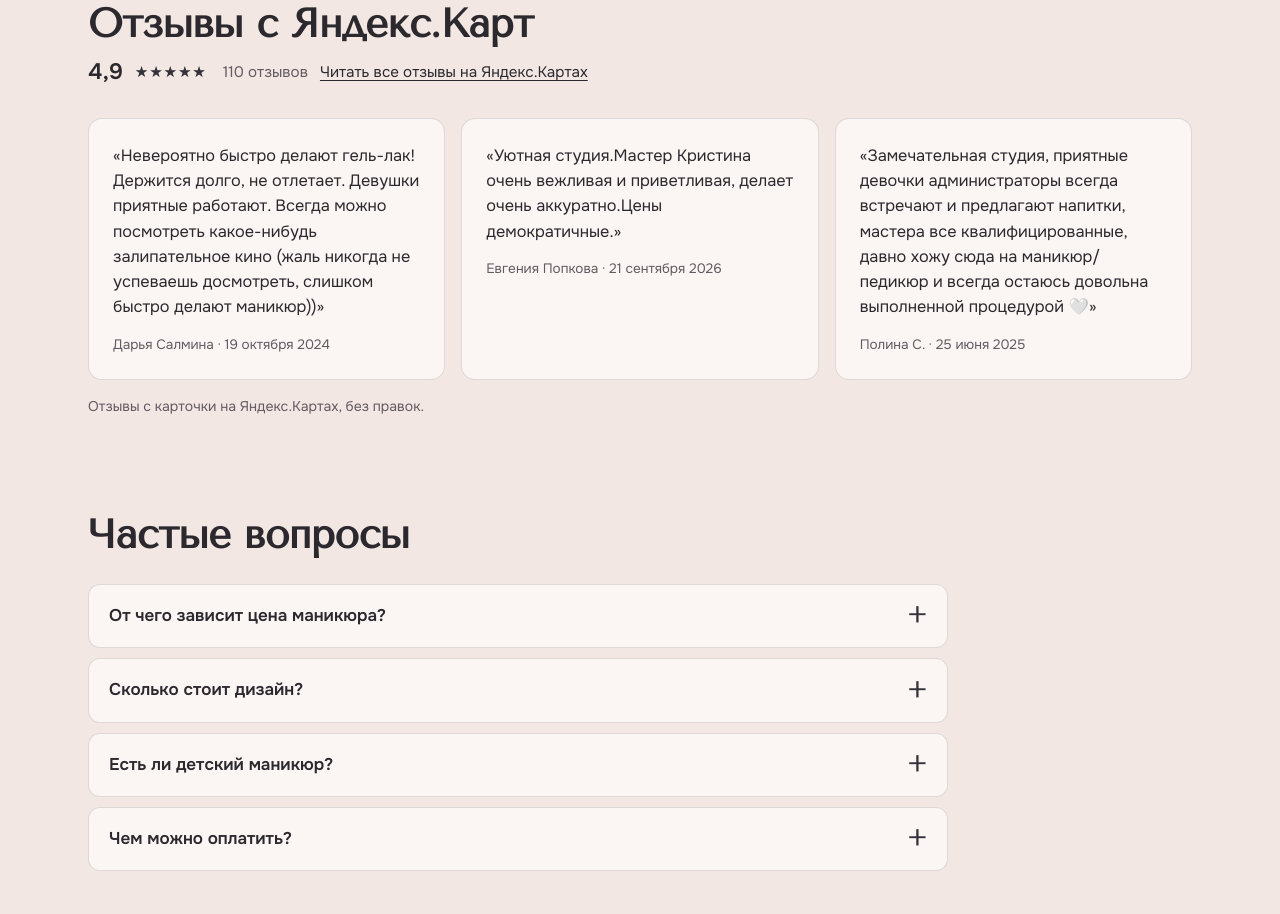
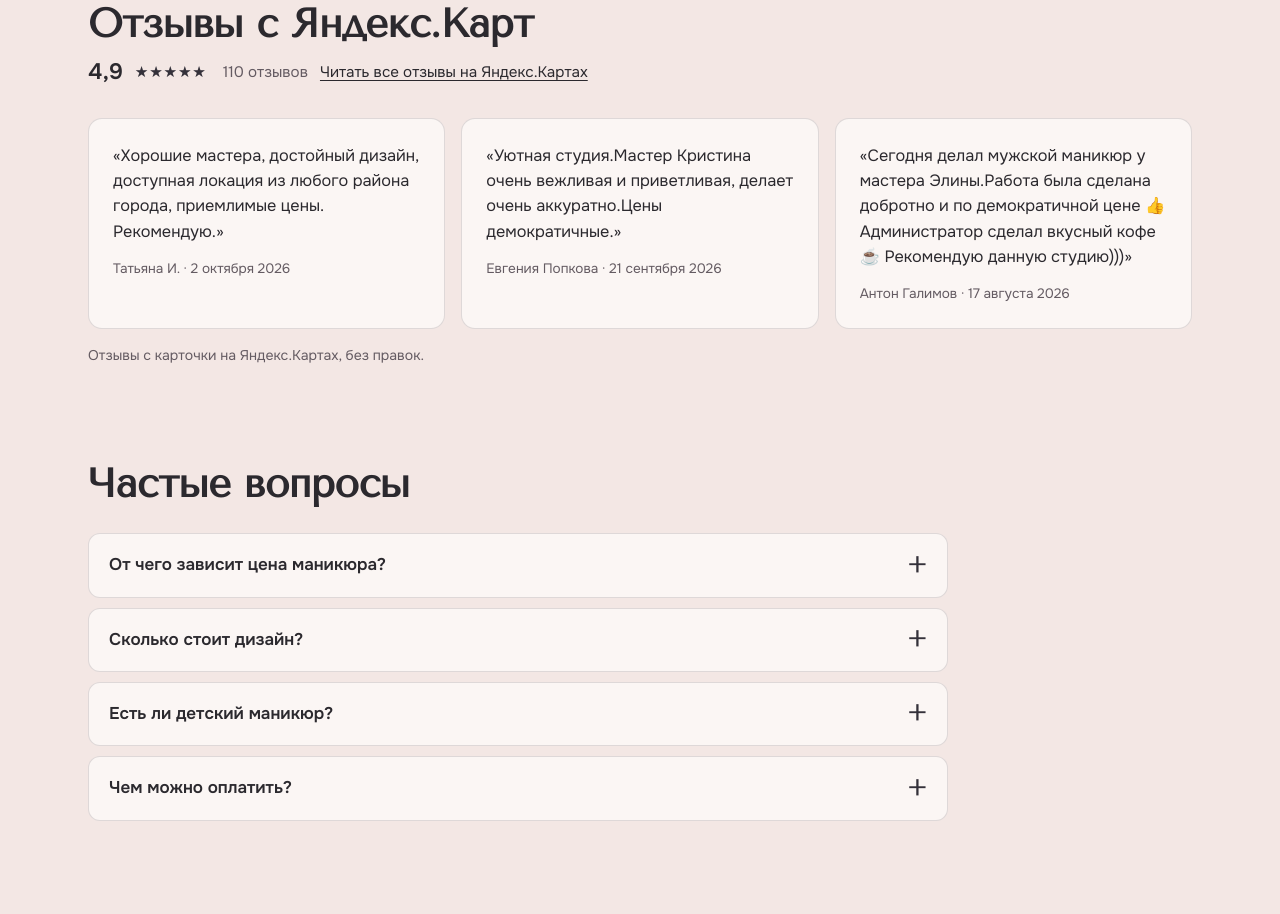
Before and after one commit to webforgeai88/nogti-79464956323-demo, a plain HTML site: page index.html in a window 1280 px wide. Shown: the part 4280-5194 px from the top of the page. Drawn offline with Linux system fonts and the light colour scheme.

Commit message:
Монако: свежие отзывы (октябрь, сентябрь, август 2026)

```diff
--- a/index.html
+++ b/index.html
@@ -134,9 +134,9 @@
   <section class="s-section s-reveal">
     <header class="s-section__head s-section__head--reviews"><h2>Отзывы с Яндекс.Карт</h2><p class="s-reviews__rating"><span class="s-reviews__num">4,9</span><span class="s-reviews__stars" style="--r: 4.9" aria-label="рейтинг 4,9 из 5"></span><span class="s-reviews__count">110 отзывов</span><a class="s-reviews__all" href="https://yandex.ru/maps/org/monako/79464956323/" target="_blank" rel="noopener">Читать все отзывы на Яндекс.Картах</a></p></header>
     <ul class="s-reviews">
-      <li><blockquote>«Невероятно быстро делают гель-лак! Держится долго, не отлетает. Девушки приятные работают. Всегда можно посмотреть какое-нибудь залипательное кино (жаль никогда не успеваешь досмотреть, слишком быстро делают маникюр))»</blockquote><p class="s-reviews__who">Дарья Салмина · 19 октября 2024</p></li>
+      <li><blockquote>«Хорошие мастера, достойный дизайн, доступная локация из любого района города, приемлимые цены. Рекомендую.»</blockquote><p class="s-reviews__who">Татьяна И. · 2 октября 2026</p></li>
       <li><blockquote>«Уютная студия.Мастер Кристина очень вежливая и приветливая, делает очень аккуратно.Цены демократичные.»</blockquote><p class="s-reviews__who">Евгения Попкова · 21 сентября 2026</p></li>
-      <li><blockquote>«Замечательная студия, приятные девочки администраторы всегда встречают и предлагают напитки, мастера все квалифицированные, давно хожу сюда на маникюр/педикюр и всегда остаюсь довольна выполненной процедурой 🤍»</blockquote><p class="s-reviews__who">Полина С. · 25 июня 2025</p></li>
+      <li><blockquote>«Сегодня делал мужской маникюр у мастера Элины.Работа была сделана добротно и по демократичной цене 👍 Администратор сделал вкусный кофе☕ Рекомендую данную студию)))»</blockquote><p class="s-reviews__who">Антон Галимов · 17 августа 2026</p></li>
     </ul>
     <p class="s-note">Отзывы с карточки на Яндекс.Картах, без правок.</p>
   </section>
```
